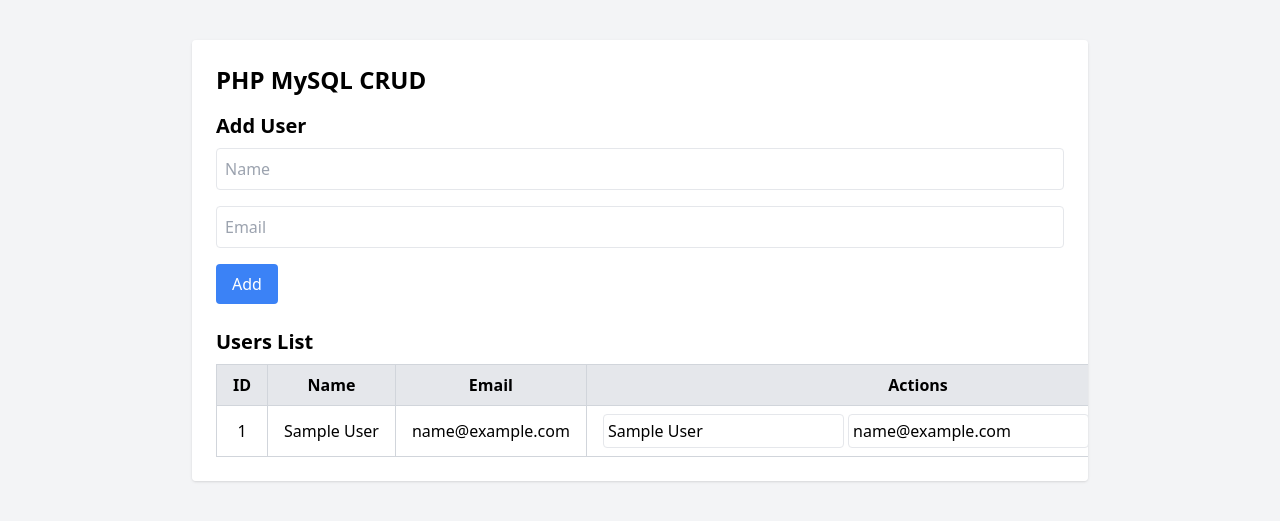
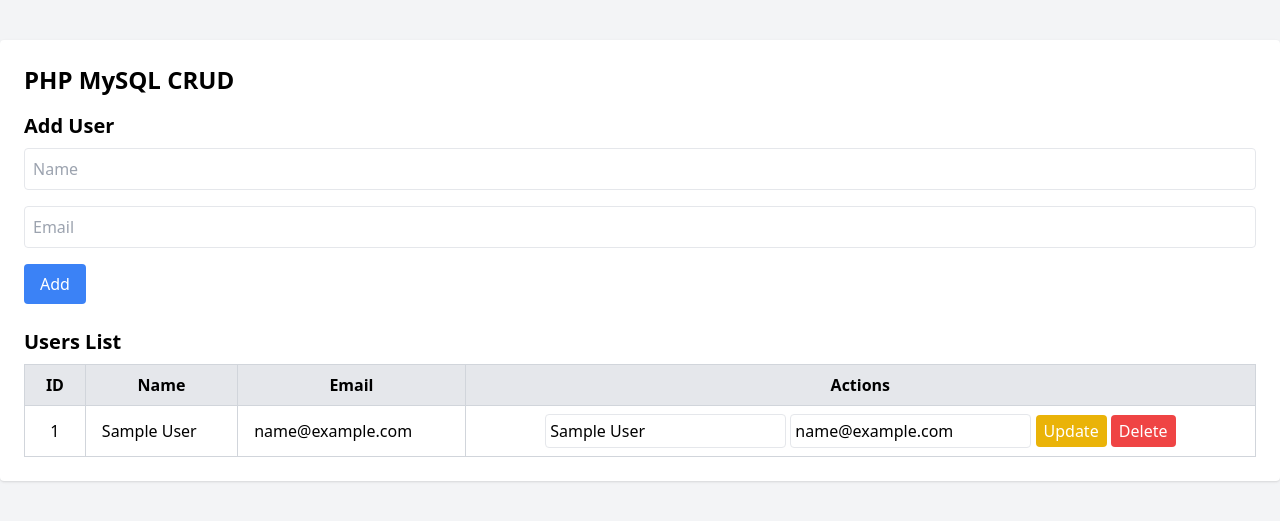
Before and after one commit to Wassabie/pweb_ujian, a PHP site: page / in a window 1280 px wide. Shown: the top 521 px of the page. Run offline with PHP 8.4, Linux system fonts and the light colour scheme; tables that the repository leaves empty hold one stand-in row (values such as "Sample post"); some libraries are stand-ins or nearby versions.

Commit message:
update size

```diff
--- a/index.php
+++ b/index.php
@@ -54,7 +54,7 @@ $users = $result->fetch_all(MYSQLI_ASSOC);
     <script src="https://cdn.tailwindcss.com"></script>
 </head>
 <body class="bg-gray-100 py-10">
-    <div class="max-w-4xl mx-auto bg-white p-6 rounded shadow overflow-x-auto">
+    <div class="max-w-8xl mx-auto bg-white p-6 rounded shadow overflow-x-auto">
         <h1 class="text-2xl font-bold mb-4">PHP MySQL CRUD</h1>
 
         <h2 class="text-xl font-semibold mb-2">Add User</h2>
```
